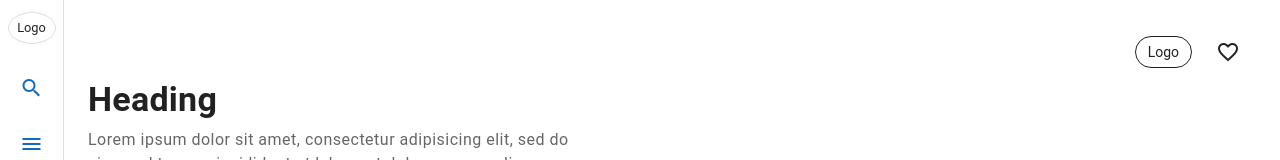
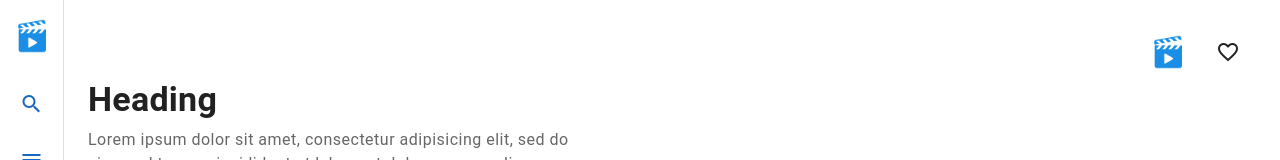
Before and after one commit to ozan-kulug/294-projet-TMDB-siyakul, a Vue app: page / in a window 1280 px wide. Shown: the top 160 px of the page. Built offline with nearby package versions, Linux system fonts and the light colour scheme; no server answers; a small style sheet from the web is missing.

Commit message:
Remplacement du texte « Logo » par le logo du site et optimiser les code pour ça

```diff
--- a/index.html
+++ b/index.html
@@ -2,7 +2,7 @@
 <html lang="en">
   <head>
     <meta charset="UTF-8">
-    <link rel="icon" href="/favicon.ico">
+    <link rel="icon" type="image/webp" href="/favicon.webp">
     <meta name="viewport" content="width=device-width, initial-scale=1.0">
     <title>Welcome to Vuetify 3</title>
   </head>
--- a/src/components/AppSidebar.vue
+++ b/src/components/AppSidebar.vue
@@ -2,7 +2,9 @@
   <!-- Barre latérale étroite (rail) toujours visible, fournie par Vuetify -->
   <v-navigation-drawer permanent rail rail-width="64">
     <div class="d-flex flex-column align-center ga-2 py-3 fill-height">
-      <router-link class="sidebar__logo mb-3" title="Accueil" to="/">Logo</router-link>
+      <router-link class="mb-3" title="Accueil" to="/">
+        <v-img alt="Logo - retour à l'accueil" height="48" :src="logo" width="48" />
+      </router-link>
 
       <v-btn
         color="primary"
@@ -29,6 +31,7 @@
 
 <script setup>
   import { useRouter } from 'vue-router'
+  import logo from '@/assets/logo.webp'
   import { useMovieStore } from '@/stores/movieStore'
 
   // Événement envoyé au parent quand on clique sur la loupe
@@ -47,18 +50,3 @@
     }
   }
 </script>
-
-<style scoped>
-  /* Logo ovale (pas d'équivalent direct dans Vuetify) */
-  .sidebar__logo {
-    display: grid;
-    place-items: center;
-    width: 48px;
-    height: 32px;
-    border: 1px solid rgba(var(--v-border-color), var(--v-border-opacity));
-    border-radius: 50%;
-    font-size: 0.8rem;
-    color: inherit;
-    text-decoration: none;
-  }
-</style>
--- a/src/pages/index.vue
+++ b/src/pages/index.vue
@@ -2,7 +2,13 @@
   <v-container class="pa-4 pa-sm-6" fluid>
     <!-- En-tête -->
     <div class="d-flex justify-end align-center ga-2">
-      <v-chip variant="outlined">Logo</v-chip>
+      <v-img
+        alt="Logo"
+        class="flex-grow-0"
+        height="48"
+        :src="logo"
+        width="48"
+      />
       <v-btn icon="mdi-heart-outline" size="large" title="Favoris" variant="text" />
     </div>
 
@@ -179,6 +185,7 @@
 <script setup>
   import { storeToRefs } from 'pinia'
   import { computed, ref } from 'vue'
+  import logo from '@/assets/logo.webp'
   import { useAppStore } from '@/stores/app'
   import { useMovieStore } from '@/stores/movieStore'
 
```
